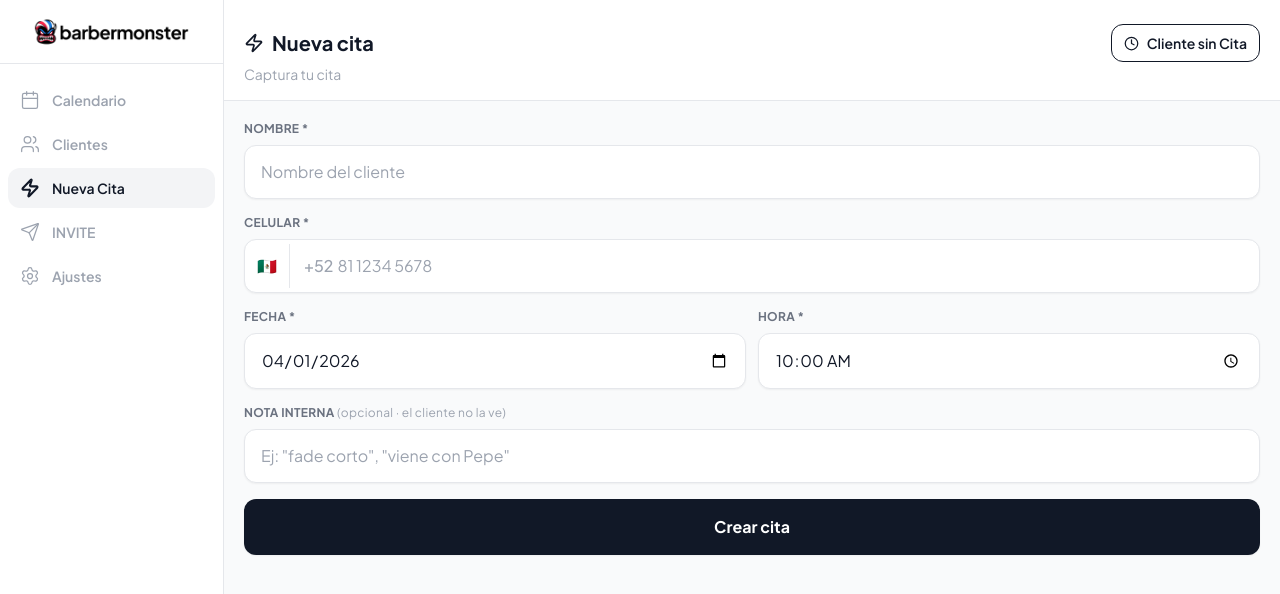
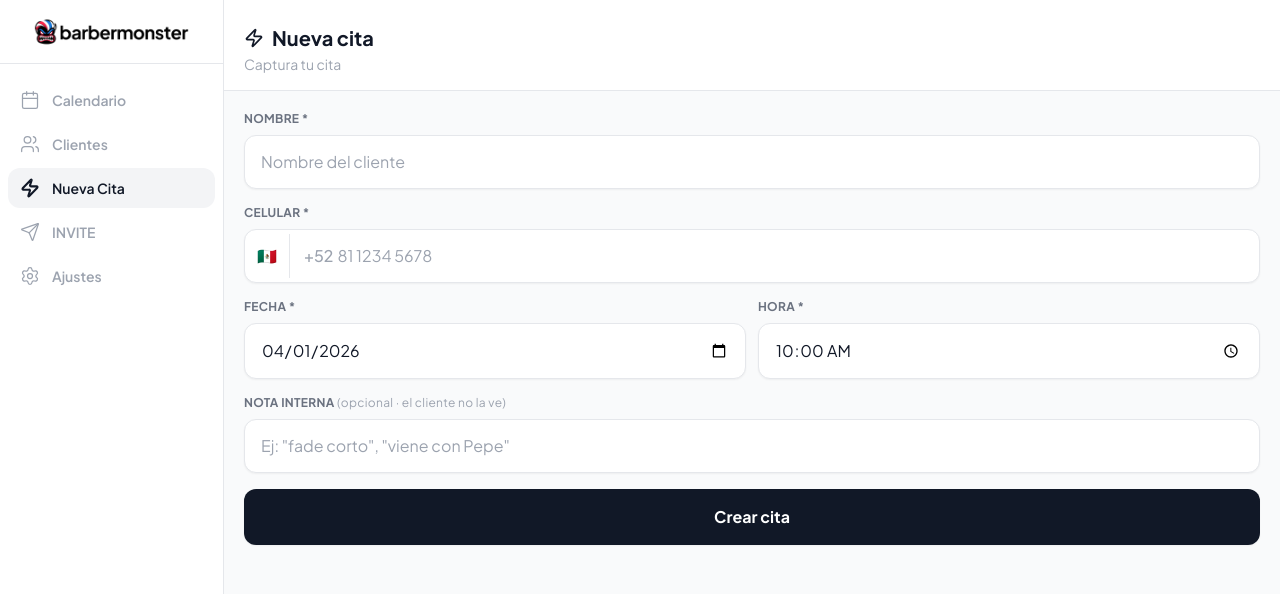
Before and after one commit to eugeniocez/bm-lite-prototype, a React (Vite) app: page /quickbook in a window 1280 px wide. Shown: the top 594 px of the page. Built offline with nearby package versions, Linux system fonts and the light colour scheme.

Commit message:
T-04 fix: eliminar botón "Cliente sin Cita"

```diff
--- a/src/pages/QuickBook.jsx
+++ b/src/pages/QuickBook.jsx
@@ -3,7 +3,7 @@ import { useNavigate } from 'react-router-dom'
 import { Zap, Clock } from 'lucide-react'
 import { useCitasStore } from '../store/citas'
 import { useDirectorioStore } from '../store/directorio'
-import { todayStr, nowTimeStr, formatDate } from '../utils/helpers'
+import { todayStr } from '../utils/helpers'
 import Toast from '../components/shared/Toast'
 import PageHeader from '../components/shared/PageHeader'
 import PhoneInput from '../components/shared/PhoneInput'
@@ -77,12 +77,6 @@ export default function QuickBook() {
     }
   }
 
-  const handleWalkIn = () => {
-    const nuevoEstado = !esWalkIn
-    setEsWalkIn(nuevoEstado)
-    if (nuevoEstado) { setFecha(todayStr()); setHora(nowTimeStr()) }
-  }
-
   const crearCita = (data) => {
     const { nombre, celular, fecha, hora, nota, esWalkIn } = data
     const estado = esWalkIn ? 'WalkIn' : 'Apartada'
@@ -126,24 +120,9 @@ export default function QuickBook() {
 
   const inputClass = "w-full bg-white dark:bg-gray-800 border border-gray-200 dark:border-gray-700 rounded-xl px-4 py-3.5 text-gray-900 dark:text-white placeholder-gray-400 dark:placeholder-gray-600 text-base focus:outline-none focus:border-gray-900 dark:focus:border-gray-400 transition-all shadow-sm"
 
-  const WalkInBtn = (
-    <button
-      type="button"
-      onClick={handleWalkIn}
-      className={`flex items-center gap-2 px-3 py-2 rounded-xl text-sm font-semibold border transition-all ${
-        esWalkIn
-          ? 'bg-gray-900 dark:bg-white text-white dark:text-gray-900 border-gray-900 dark:border-white'
-          : 'bg-white dark:bg-gray-900 text-gray-900 dark:text-white border-gray-900 dark:border-gray-600 hover:bg-gray-50 dark:hover:bg-gray-800'
-      }`}
-    >
-      <Clock size={15} />
-      Cliente sin Cita
-    </button>
-  )
-
   return (
     <div className="flex-1 bg-gray-50 dark:bg-gray-950 flex flex-col">
-      <PageHeader title="Nueva cita" subtitle="Captura tu cita" icon={Zap} action={WalkInBtn} />
+      <PageHeader title="Nueva cita" subtitle="Captura tu cita" icon={Zap} />
 
       <div className="px-5 py-5 space-y-4">
         {esWalkIn && (
```
